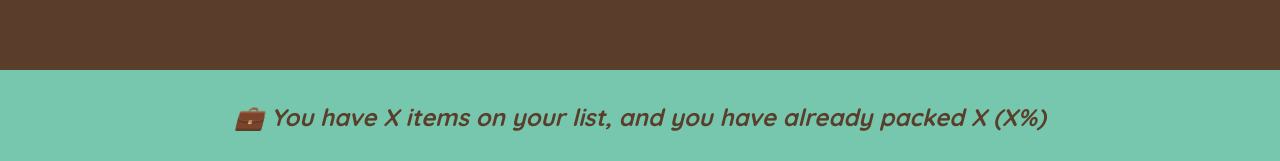
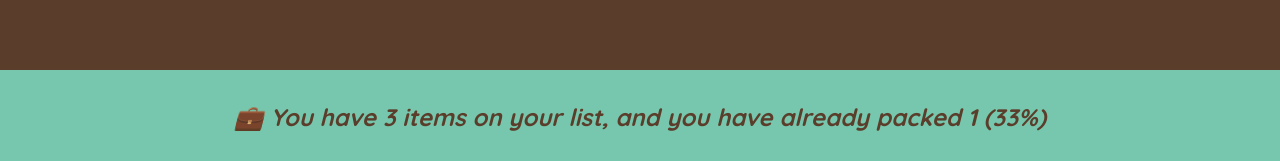
Before and after one commit to Kirollos-Rezkallah/far-away, a React (Create React App) app: page / in a window 1280 px wide. Shown: the part 636-797 px from the top of the page. Built offline with nearby package versions, Linux system fonts and the light colour scheme.

Commit message:
feat: Finish the stats functionality

```diff
--- a/src/App.js
+++ b/src/App.js
@@ -8,6 +8,7 @@
 
 export default function App() {
   const [items, setItems] = useState(initialItems);
+  const numItems = items.length;
 
   function handleAddItems(item) {
     setItems((items) => [...items, item]);
@@ -34,8 +35,35 @@
         onDeleteItem={handleDeleteItem}
         onToggleItem={handleToggleItem}
       />
-      <Stats />
+      <Stats items={items} />
     </div>
+  );
+}
+
+function Stats({ items }) {
+  if (!items.length) {
+    return (
+      <p className="stats">
+        <em>Start adding items to your packing list 🚀</em>
+      </p>
+    );
+  }
+
+  const numItems = items.length;
+  const numPacked = items.filter((item) => item.packed).length;
+  const percentage = Math.round((numPacked / numItems) * 100);
+
+  return (
+    <footer className="stats">
+      {percentage === 100 ? (
+        <em>You got everything! Ready to go ✈️</em>
+      ) : (
+        <em>
+          💼 You have {numItems} items on your list, and you have already packed{" "}
+          {numPacked} ({percentage}%)
+        </em>
+      )}
+    </footer>
   );
 }
 
@@ -114,13 +142,3 @@
     </li>
   );
 }
-
-function Stats() {
-  return (
-    <footer className="stats">
-      <em>
-        💼 You have X items on your list, and you have already packed X (X%)
-      </em>
-    </footer>
-  );
-}
```
